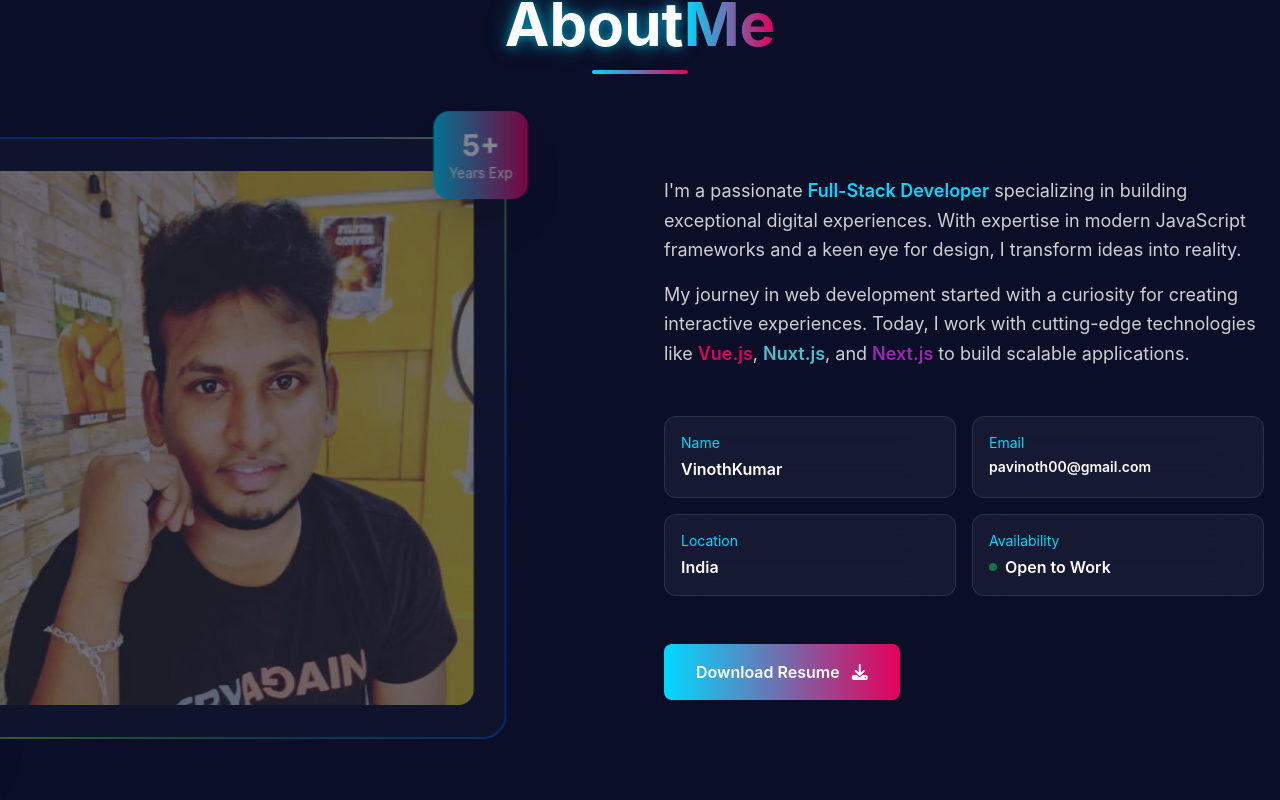
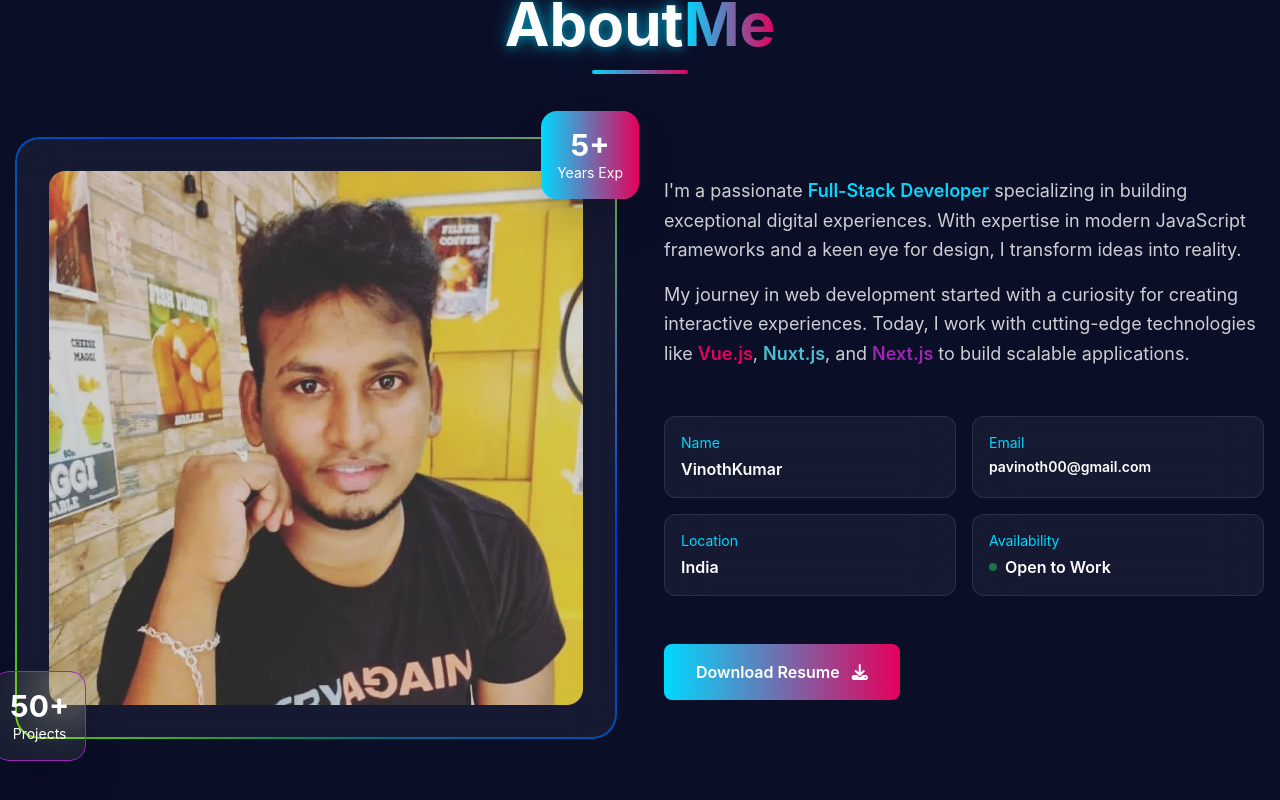
Before and after one commit to vinosmart/Vinoth-portfolio, a Nuxt app: page / in a window 1280 px wide. Shown: the part 934-1734 px from the top of the page. Built offline with nearby package versions, Linux system fonts and the light colour scheme.

Commit message:
fix:style

```diff
--- a/components/AboutSection.vue
+++ b/components/AboutSection.vue
@@ -17,7 +17,7 @@
 
       <div class="grid items-center grid-cols-1 gap-12 md:grid-cols-2">
         <!-- Profile Image Card -->
-        <div ref="profileCard" data-aos="fade-right" data-aos-duration="1000">
+        <div data-aos="fade-left" data-aos-duration="1000">
           <div
             class="p-4 transition-transform duration-500 transform md:p-8 neon-border glass-effect rounded-3xl hover:scale-105"
           >
@@ -55,7 +55,7 @@
         </div>
 
         <!-- About Content -->
-        <div class="space-y-6" data-aos="fade-right" data-aos-duration="1000">
+        <div class="space-y-6" data-aos="fade-left" data-aos-duration="1000">
           <div class="space-y-4">
             <p class="text-lg leading-relaxed text-white/80">
               I'm a passionate
--- a/components/ContactSection.vue
+++ b/components/ContactSection.vue
@@ -20,7 +20,7 @@
 
       <div class="grid max-w-6xl gap-12 mx-auto md:grid-cols-2">
         <!-- Contact Info -->
-        <div class="space-y-8" data-aos="fade-right">
+        <div class="space-y-8" data-aos="fade-left">
           <div>
             <h3 class="mb-4 text-2xl font-bold md:text-3xl">
               Let's talk about everything!
--- a/pages/index.vue
+++ b/pages/index.vue
@@ -28,7 +28,7 @@
             </div>
 
             <h1 class="mb-4 text-6xl font-bold md:text-8xl">
-              <span class="glow-text" data-aos="fade-right" data-aos-delay="200"
+              <span class="glow-text" data-aos="fade-left" data-aos-delay="200"
                 >Vinoth</span
               >
               <span
```
